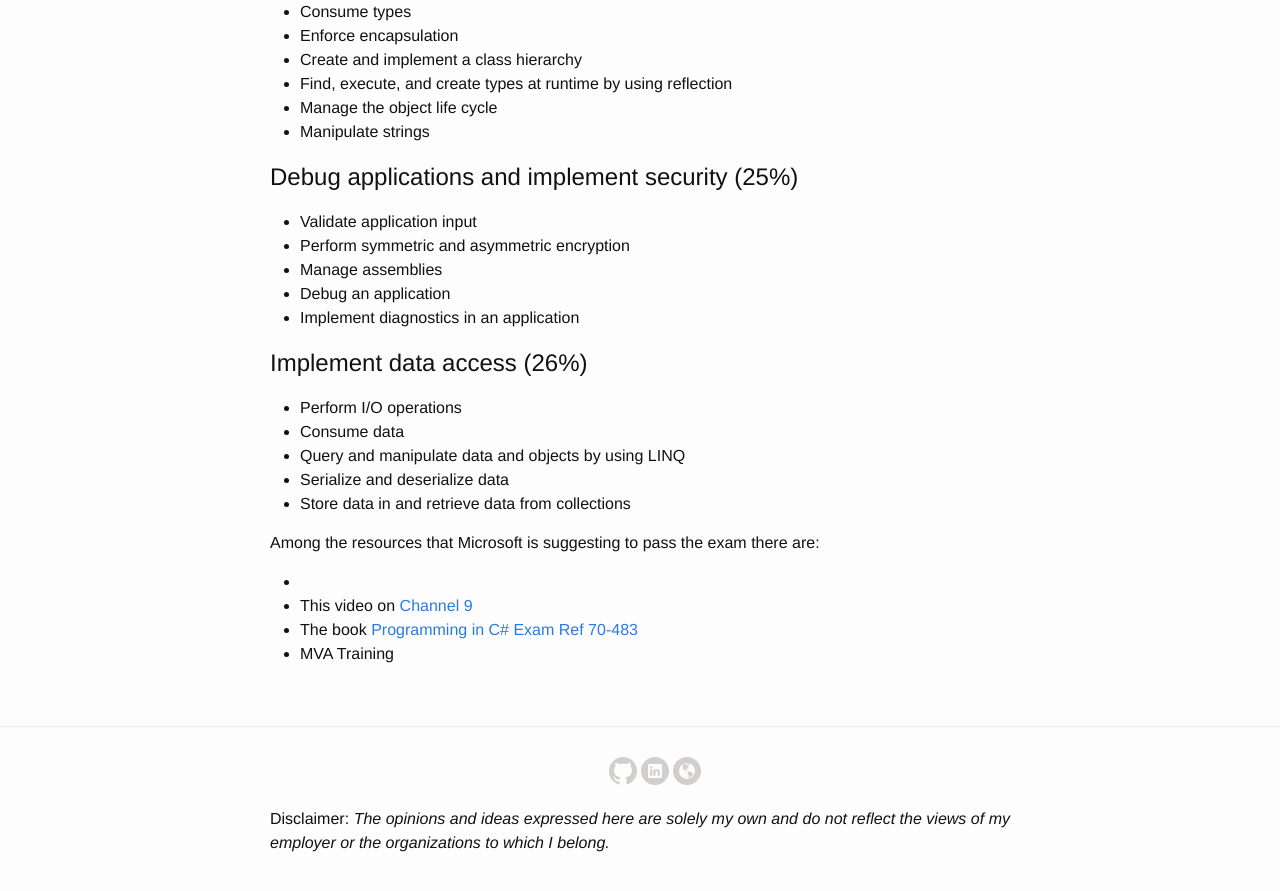
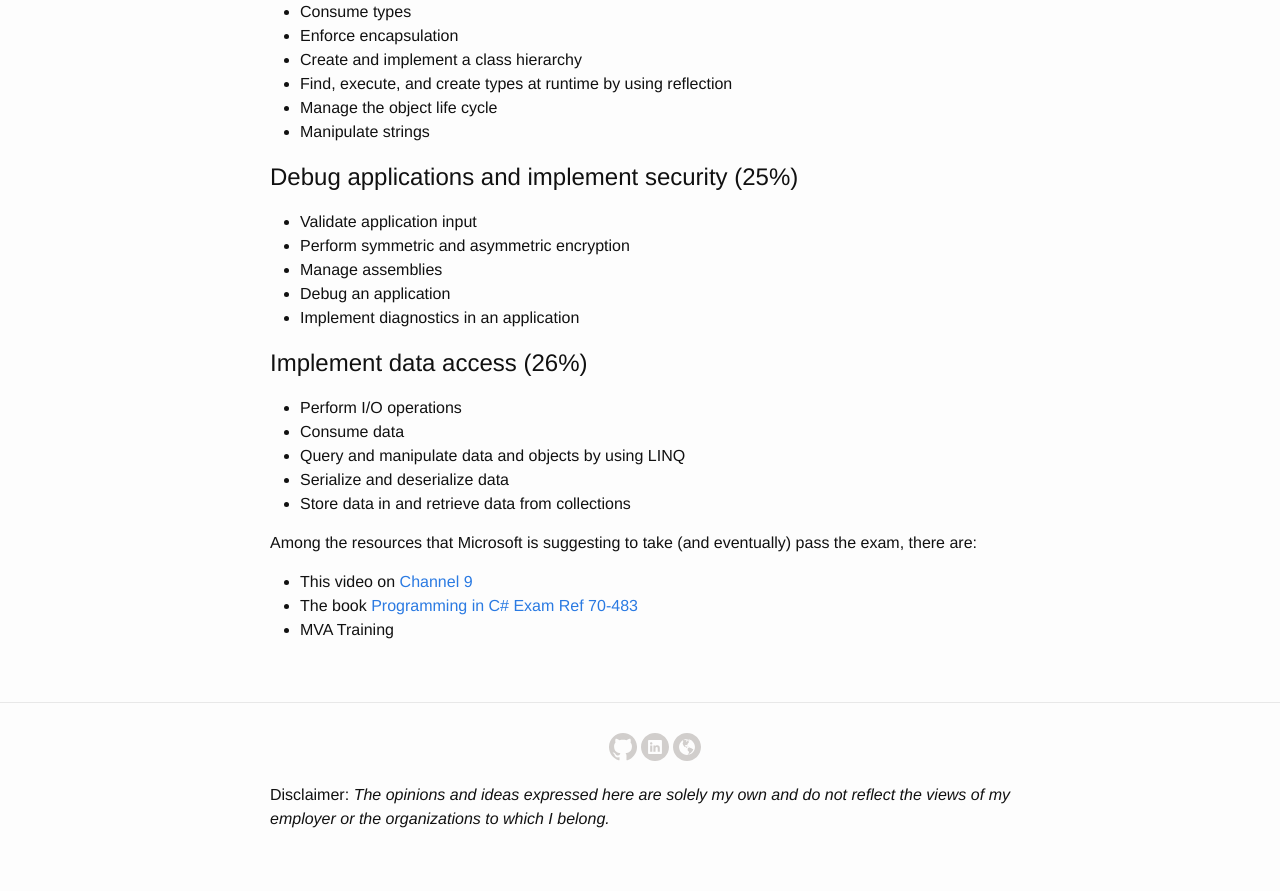
Before and after one commit to Etnath/ehouarn-perret.github.io, a Jekyll site: the page built from _posts/2016-03-09-microsoft-certification-70-483.markdown, in a window 1280 px wide and 900 px high, scrolled down 1325 px. Shown: the top 891 px of the window. Built offline with Jekyll 4.4.1, drawn with Linux system fonts in a browser that asks for light colours; comment, search, counter and statistics services are not loaded.

Commit message:
Update 2016-03-09-microsoft-certification-70-483.markdown

```diff
--- a/_posts/2016-03-09-microsoft-certification-70-483.markdown
+++ b/_posts/2016-03-09-microsoft-certification-70-483.markdown
@@ -56,9 +56,7 @@
 - Serialize and deserialize data
 - Store data in and retrieve data from collections
 
-Among the resources that Microsoft is suggesting to pass the exam there are:
-
--
+Among the resources that Microsoft is suggesting to take (and eventually) pass the exam, there are:
 - This video on [Channel 9]
 - The book [Programming in C# Exam Ref 70-483]
 - MVA Training
```
